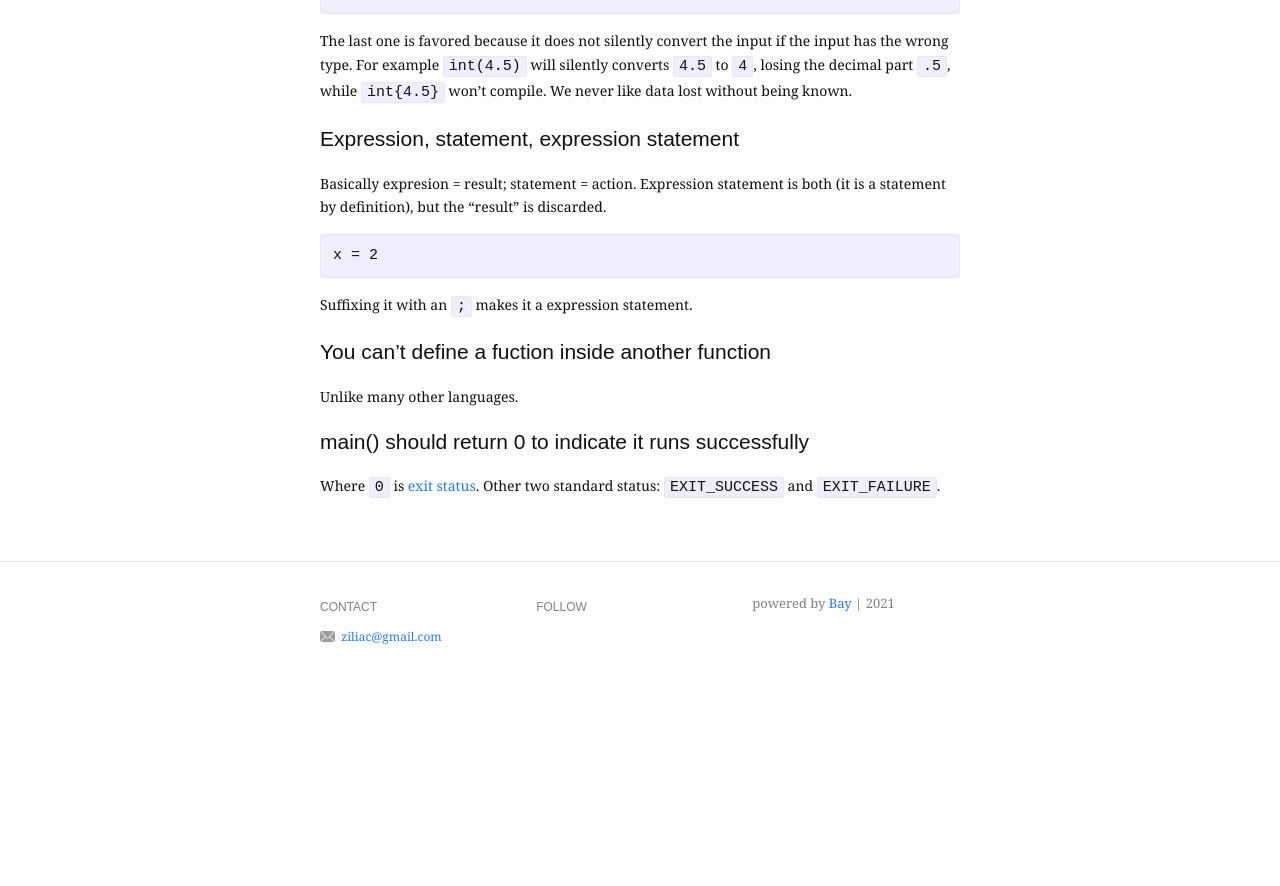
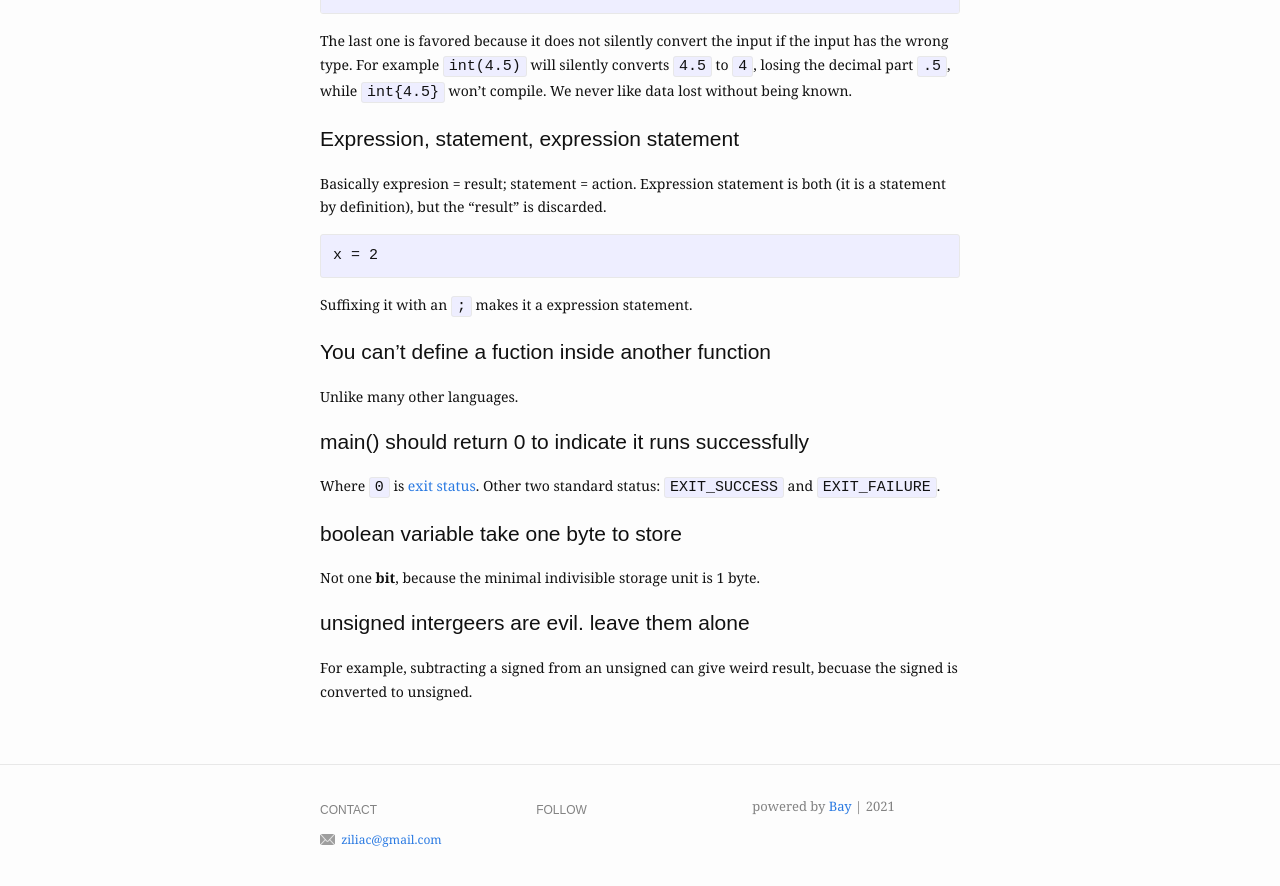
Before and after one commit to idiotekk/idiotekk.github.io, a Jekyll site: the page built from _posts/2021-09-11-cpp_random.markdown, in a window 1280 px wide and 900 px high, scrolled down 1642 px. Shown: the top 886 px of the window. Built offline with Jekyll 4.4.1, drawn with Linux system fonts in a browser that asks for light colours; before the commit the page ends 2339 px from its top, so only the background shows below that.

Commit message:
Update 2021-09-11-cpp_random.markdown

```diff
--- a/_posts/2021-09-11-cpp_random.markdown
+++ b/_posts/2021-09-11-cpp_random.markdown
@@ -5,7 +5,6 @@ date: 2021-09-11
 categories: journal
 tags: [journal]
 ---
-
 
 This article is one of a series about some random facts/thoughts on C++.
 
@@ -72,3 +71,9 @@ Unlike many other languages.
 # main() should return 0 to indicate it runs successfully
 Where `0` is [exit status](https://en.wikipedia.org/wiki/Exit_status).
 Other two standard status: `EXIT_SUCCESS` and `EXIT_FAILURE`.
+
+# boolean variable take one byte to store
+Not one **bit**, because the minimal indivisible storage unit is 1 byte.
+
+# unsigned intergeers are evil. leave them alone
+For example, subtracting a signed from an unsigned can give weird result, becuase the signed is converted to unsigned.
```
